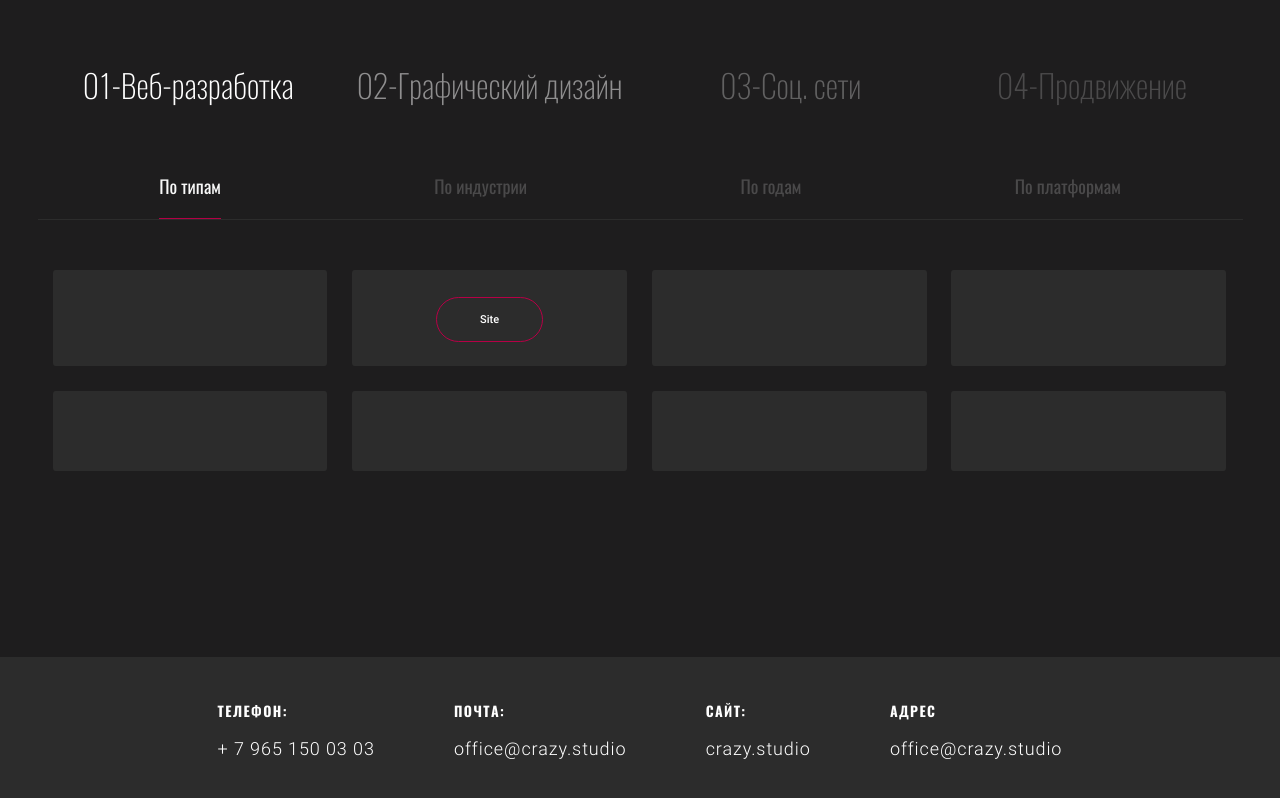
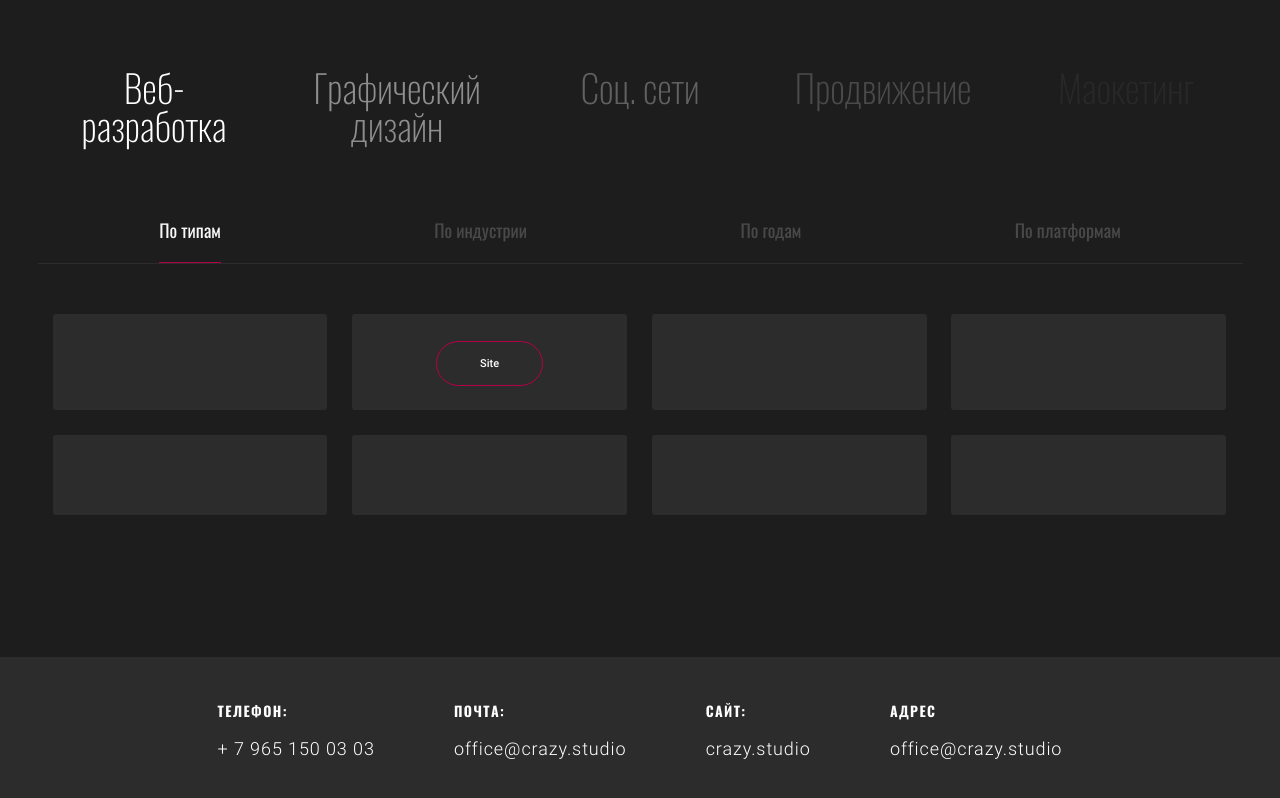
Before and after one commit to edsumaneev/bitrix-serv, a website: page source/portfolio.html in a window 1280 px wide. Shown: the part 142-940 px from the top of the page. Drawn offline with Linux system fonts and the light colour scheme.

Commit message:
+owl-carousel

```diff
--- a/source/js/portfolio.js
+++ b/source/js/portfolio.js
@@ -2,18 +2,19 @@
 $(document).ready(function () {
   $('.slider-portfolio').owlCarousel({
     loop: true,
-    items: 5,
+    // items: 5,
     nav: false,
     dots: false,
+    margin: 10,
     responsive: { //Адаптивность. Кол-во выводимых элементов при определенной ширине.
       0: {
         items: 1
       },
       767: {
-        items: 2
+        items: 3
       },
       1200: {
-        items: 4
+        items: 5
       }
     }
   }).on('click', '.owl-item', function (e) {
--- a/source/portfolio.html
+++ b/source/portfolio.html
@@ -116,16 +116,11 @@
 
   <main class="portfolio">
     <div class="slider-portfolio">
-      <div class="btx-title slider-portfolio__item">01-Веб-разработка</div>
-      <div class="btx-title slider-portfolio__item">02-Графический дизайн</div>
-      <div class="btx-title slider-portfolio__item">03-Соц. сети</div>
-      <div class="btx-title slider-portfolio__item">04-Продвижение</div>
-      <div class="btx-title slider-portfolio__item">05-Маокетинг</div>
-      <div class="btx-title slider-portfolio__item">06-Веб-разработка</div>
-      <div class="btx-title slider-portfolio__item">07-Графический дизайн</div>
-      <div class="btx-title slider-portfolio__item">08-Соц. сети</div>
-      <div class="btx-title slider-portfolio__item">09-Продвижение</div>
-      <div class="btx-title slider-portfolio__item">10-Маокетинг</div>
+      <div class="btx-title slider-portfolio__item">Веб-разработка</div>
+      <div class="btx-title slider-portfolio__item">Графический дизайн</div>
+      <div class="btx-title slider-portfolio__item">Соц. сети</div>
+      <div class="btx-title slider-portfolio__item">Продвижение</div>
+      <div class="btx-title slider-portfolio__item">Маокетинг</div>
     </div>
     <!-- <h1 class="btx-title">Наши сотрудники</h1> -->
     <div class="team-page">
--- a/source/sass/blocks/owl.carousel.scss
+++ b/source/sass/blocks/owl.carousel.scss
@@ -13,3 +13,7 @@
 .owl-prev {
   display: none;
 }
+
+.owl-item.active {
+  width: max-content;
+}
--- a/source/sass/blocks/portfolio.scss
+++ b/source/sass/blocks/portfolio.scss
@@ -20,14 +20,20 @@
 /* stylelint-enable */
 .slider-portfolio {
   @include container();
+  display: flex;
+  justify-content: space-between;
+
   overflow-x: hidden;
 
   padding-left: 0;
   padding-right: 0;
+
+  width: 120%;
 }
 
 .slider-portfolio__item {
   text-align: center;
+  // width: max-content;
 
-  font-size: 32px;
+  font-size: 38px;
 }
```
Also changed, not shown: build/css/style.min.css, build/js/portfolio.js, build/portfolio.html, source/css/style.min.css, 2 other files.
